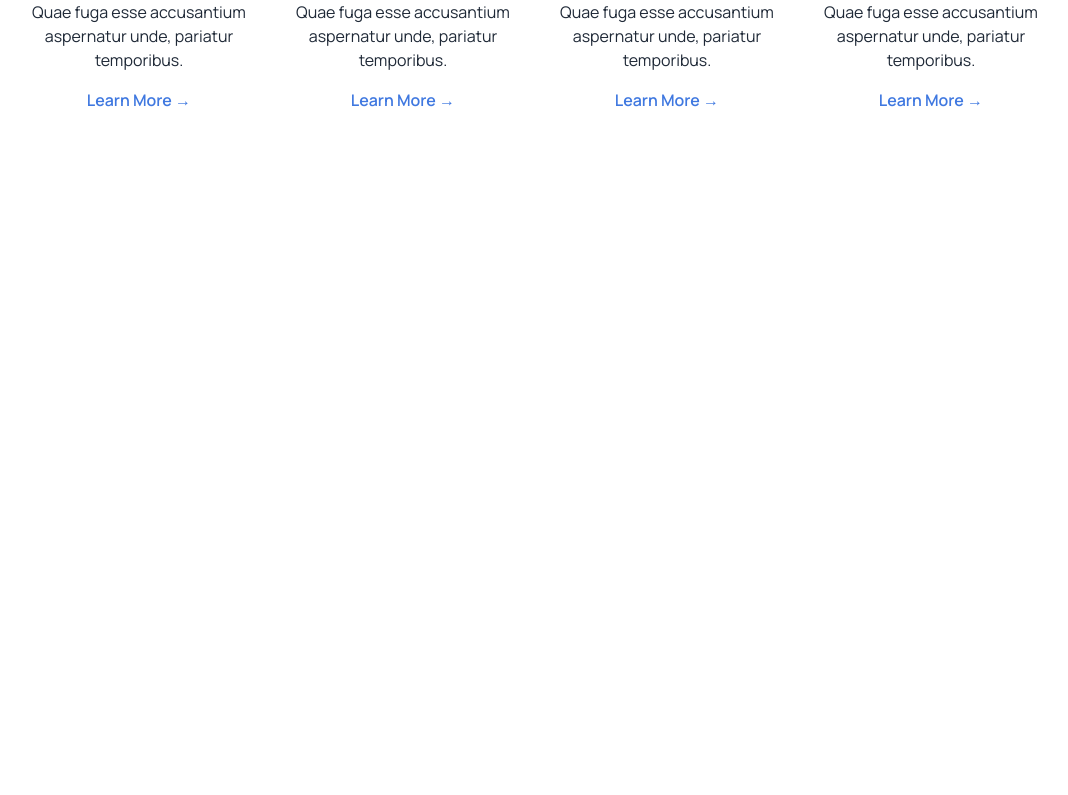
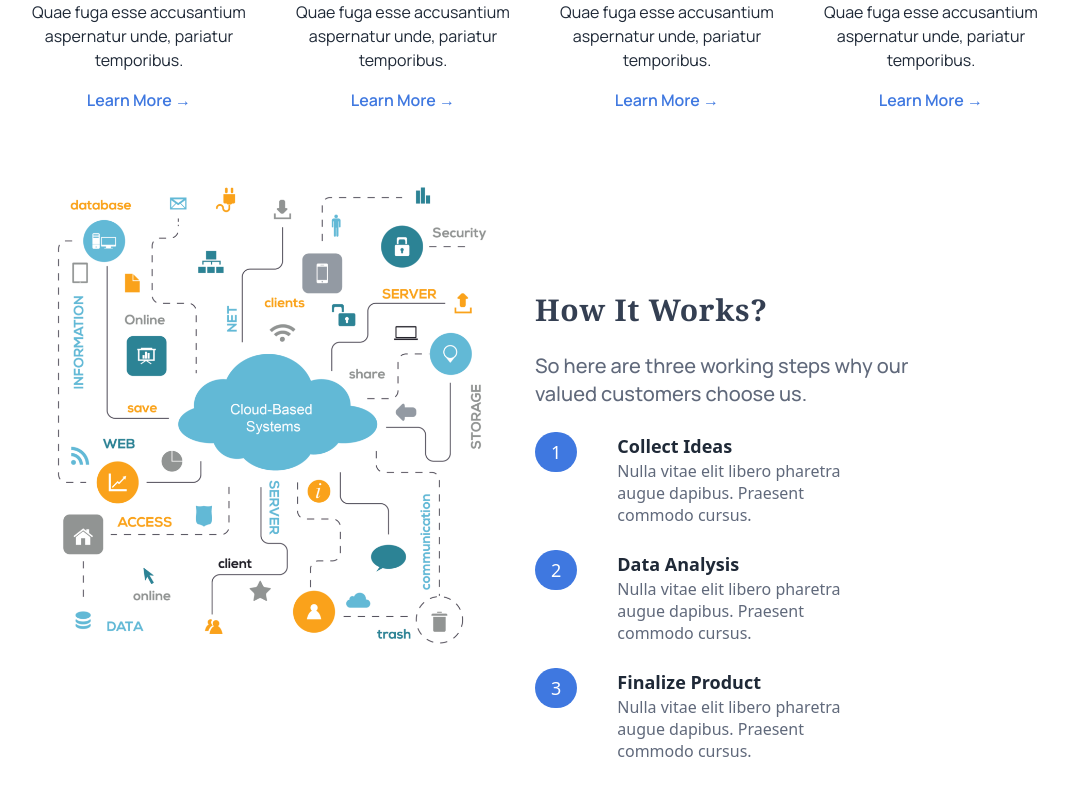
Before and after one commit to ShivanshChauhan07/Ubyte2.0, a React (Vite) app: page / in a window 1280 px wide. Shown: the part 1385-2180 px from the top of the page, without its empty margins (105-1173 px from the left). Before the commit the page ends 1533 px from the top, so only its background shows below. Built offline with nearby package versions, Linux system fonts and the light colour scheme; a web font is replaced by a local one.

Commit message:
step section added

```diff
--- a/src/components/body/Body.jsx
+++ b/src/components/body/Body.jsx
@@ -1,6 +1,7 @@
 import React from "react";
 import Hero from "../bodyItem/Hero";
 import Service from "../bodyItem/Service";
+import Steps from "../bodyItem/Steps";
 
 const Body = ({ heroHeight }) => {
   console.log(heroHeight);
@@ -8,6 +9,7 @@ const Body = ({ heroHeight }) => {
     <>
       <Hero heroHeight={heroHeight} />;
       <Service />
+      <Steps />
     </>
   );
 };
--- /dev/null
+++ b/src/components/bodyItem/Steps.jsx
@@ -0,0 +1,62 @@
+import React from "react";
+
+const Steps = () => {
+  return (
+    <section className=" px-28 flex">
+      <div className="basis-1/2">
+        <img src="/sample/step.png" alt="pic" />
+      </div>
+      <div className="basis-1/2 py-36">
+        <div>
+          <h2 className="text-[#343f52] font-serif font-semibold text-3xl tracking-wide">
+            How It Works?
+          </h2>
+          <p className="text-[#60697b] font-['Manrope'] font-medium text-xl my-6">
+            So here are three working steps why our <br /> valued customers
+            choose us.
+          </p>
+        </div>
+        <div>
+          <div className="flex justify-between my-6 ">
+            <figure className="bg-[#3f78e0] rounded-full w-fit h-10 p-4 flex items-center">
+              <h1 className="font-medium text-lg text-white rounded-full">1</h1>
+            </figure>
+            <div className="mx-10 pr-36">
+              <h4 className="text-lg font-semibold">Collect Ideas</h4>
+              <p className="text-[#60697b] text-base leading-snug">
+                Nulla vitae elit libero pharetra augue dapibus. Praesent commodo
+                cursus.
+              </p>
+            </div>
+          </div>
+          <div className="flex justify-between my-6 ">
+            <figure className="bg-[#3f78e0] rounded-full w-fit h-10 p-4 flex items-center">
+              <h1 className="font-medium text-lg text-white rounded-full">2</h1>
+            </figure>
+            <div className="mx-10 pr-36">
+              <h4 className="text-lg font-semibold">Data Analysis</h4>
+              <p className="text-[#60697b] text-base leading-snug">
+                Nulla vitae elit libero pharetra augue dapibus. Praesent commodo
+                cursus.
+              </p>
+            </div>
+          </div>
+          <div className="flex justify-between my-6 ">
+            <figure className="bg-[#3f78e0] rounded-full w-fit h-10 p-4 flex items-center">
+              <h1 className="font-medium text-lg text-white rounded-full">3</h1>
+            </figure>
+            <div className="mx-10 pr-36">
+              <h4 className="text-lg font-semibold">Finalize Product</h4>
+              <p className="text-[#60697b] text-base leading-snug">
+                Nulla vitae elit libero pharetra augue dapibus. Praesent commodo
+                cursus.
+              </p>
+            </div>
+          </div>
+        </div>
+      </div>
+    </section>
+  );
+};
+
+export default Steps;
```
Also changed, not shown: public/sample/step.png (added).
